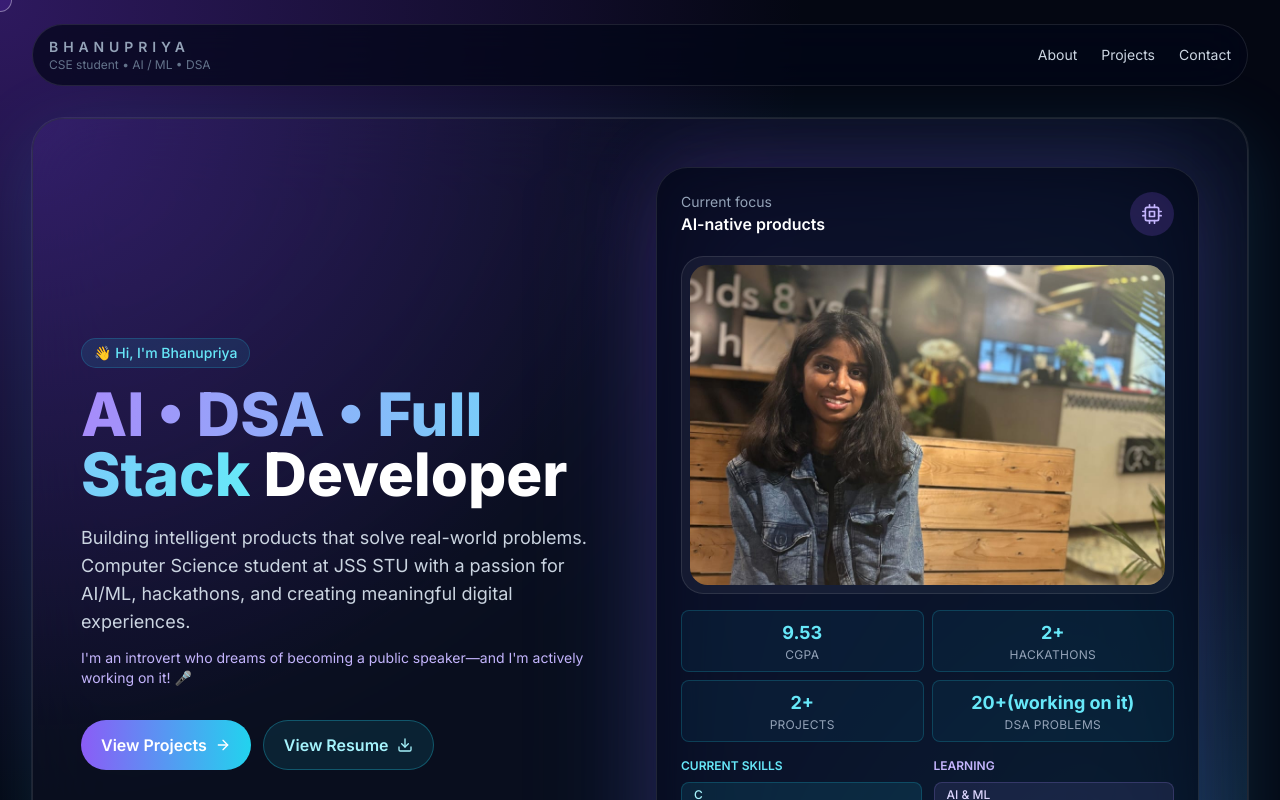
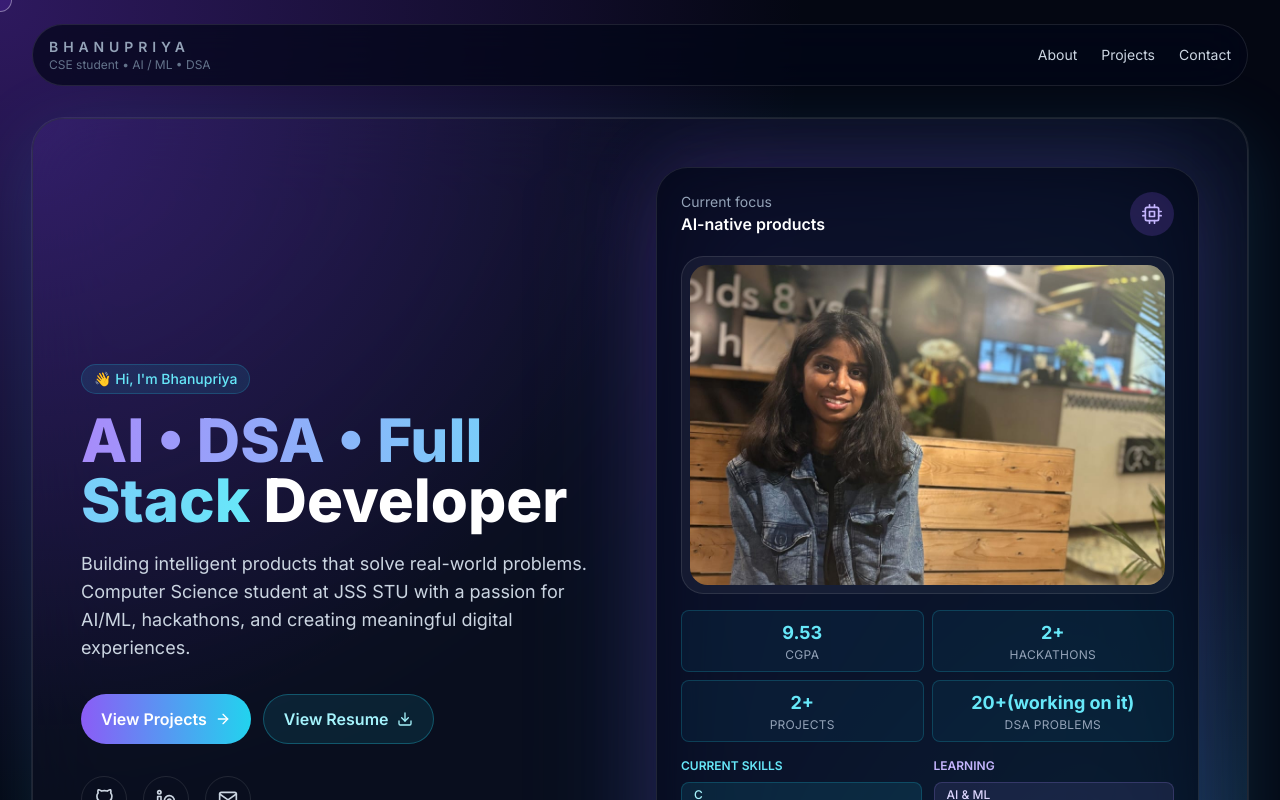
Before and after one commit to mailtobhanupriyan07/BHANUPRIYA-portfolio, a React (Vite) app: page / in a window 1280 px wide. Shown: the top 800 px of the page. Built offline with nearby package versions, Linux system fonts and the light colour scheme; the HTML template or start-up script is replaced by a standard one.

Commit message:
Updated portfolio stats

```diff
--- a/src/App.jsx
+++ b/src/App.jsx
@@ -114,9 +114,7 @@ function App() {
                 <p className="mt-5 max-w-xl text-lg text-slate-300">
                   Building intelligent products that solve real-world problems. Computer Science student at JSS STU with a passion for AI/ML, hackathons, and creating meaningful digital experiences.
                 </p>
-                <p className="mt-3 text-sm text-violet-300">
-                  I'm an introvert who dreams of becoming a public speaker—and I'm actively working on it! 🎤
-                </p>
+
                 <div className="mt-8 flex flex-wrap gap-3">
                   <a href="#projects" className="inline-flex items-center gap-2 rounded-full bg-gradient-to-r from-violet-500 to-cyan-400 px-5 py-3 font-semibold text-white transition hover:scale-[1.02]">
                     View Projects <FiArrowRight />
```
